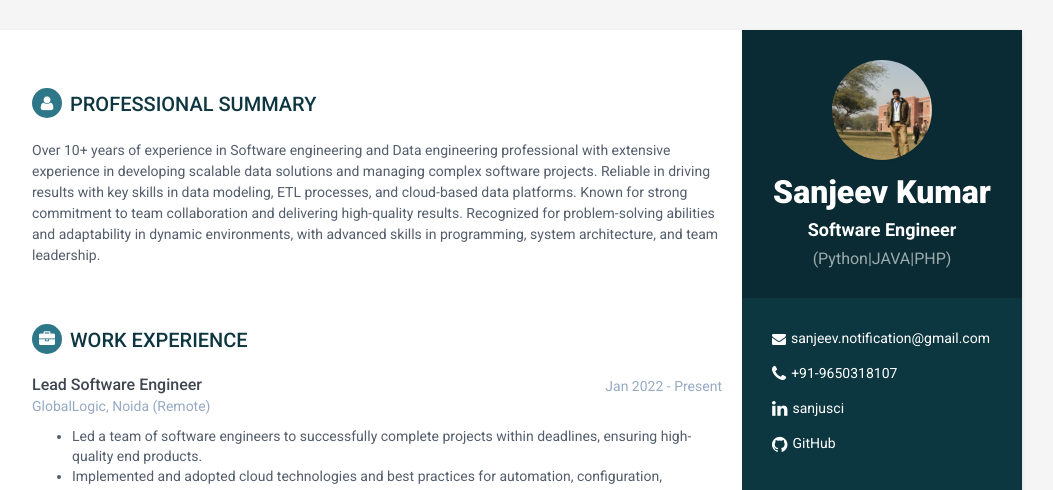
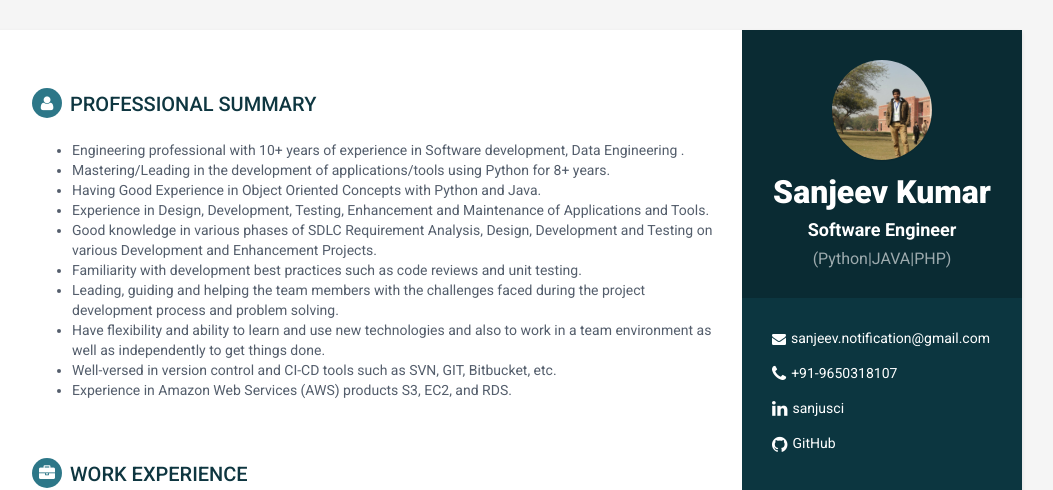
Before and after one commit to sanjusci/sanjusci.github.io, a Jekyll site: the page built from index.html, in a window 1280 px wide and 900 px high, cut to the strip 0-490 px from the top of the window. Shown: the whole strip, without its empty margins (143-1196 px from the left). Built offline with Jekyll 4.4.1, drawn with Linux system fonts in a browser that asks for light colours.

Commit message:
update projects

```diff
--- a/_config.yml
+++ b/_config.yml
@@ -15,12 +15,23 @@ name: Sanjeev Kumar
 tagline: Software Engineer
 subtagline: (Python|JAVA|PHP)
 pic: profile.jpg  #place a 100x100 picture inside /assets/images/ folder and provide the name of the file below
-summary: '
-<p>Over 10+ years of experience in Software engineering and Data engineering professional with extensive experience
-in developing scalable data solutions and managing complex software projects. Reliable in driving results with key
-skills in data modeling, ETL processes, and cloud-based data platforms. Known for strong commitment to team
-collaboration and delivering high-quality results. Recognized for problem-solving abilities and adaptability in
-dynamic environments, with advanced skills in programming, system architecture, and team leadership.</p>
+#summary: '
+#<p>Over 10+ years of experience in Software engineering and Data engineering professional with extensive experience
+#in developing scalable data solutions and managing complex software projects. Reliable in driving results with key
+#skills in data modeling, ETL processes, and cloud-based data platforms. Known for strong commitment to team
+#collaboration and delivering high-quality results. Recognized for problem-solving abilities and adaptability in
+#dynamic environments, with advanced skills in programming, system architecture, and team leadership.</p>
+#'
+summary: '<ul><li>Engineering professional with 10+ years of experience in Software development, Data Engineering
+.</li><li>Mastering/Leading in the development of applications/tools using Python for 8+ years.</li><li>Having Good
+Experience in Object Oriented Concepts with Python and Java.</li><li>Experience in Design, Development, Testing,
+Enhancement and Maintenance of Applications and Tools.</li><li>Good knowledge in various phases of SDLC Requirement
+Analysis, Design, Development and Testing on various Development and Enhancement Projects.</li><li>Familiarity with
+development best practices such as code reviews and unit testing.</li><li>Leading, guiding and helping the team
+members with the challenges faced during the project development process and problem solving.</li><li>Have
+flexibility and ability to learn and use new technologies and also to work in a team environment as well as
+independently to get things done.</li><li>Well-versed in version control and CI-CD tools such as SVN, GIT, Bitbucket,
+etc.</li><li>Experience in Amazon Web Services (AWS) products S3, EC2, and RDS.</li><ul>
 '
 
 #sidebar links
```
